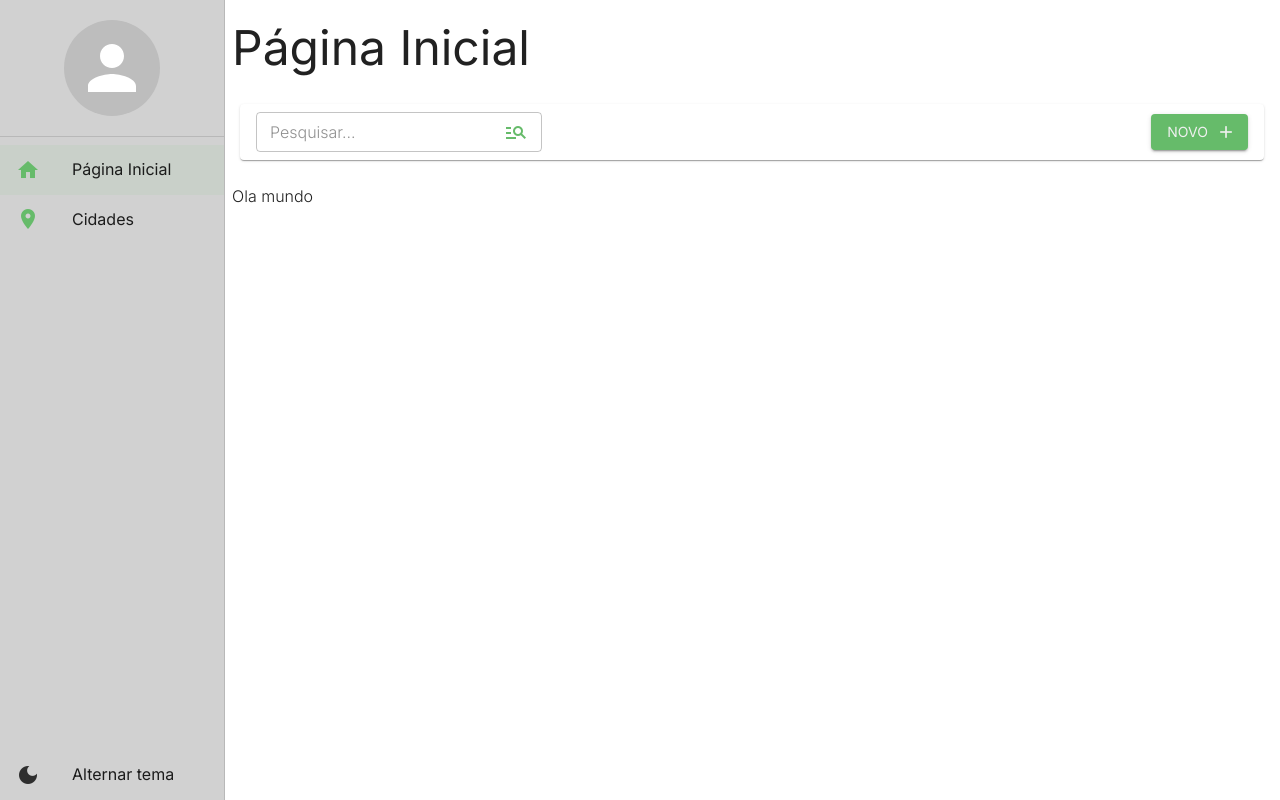
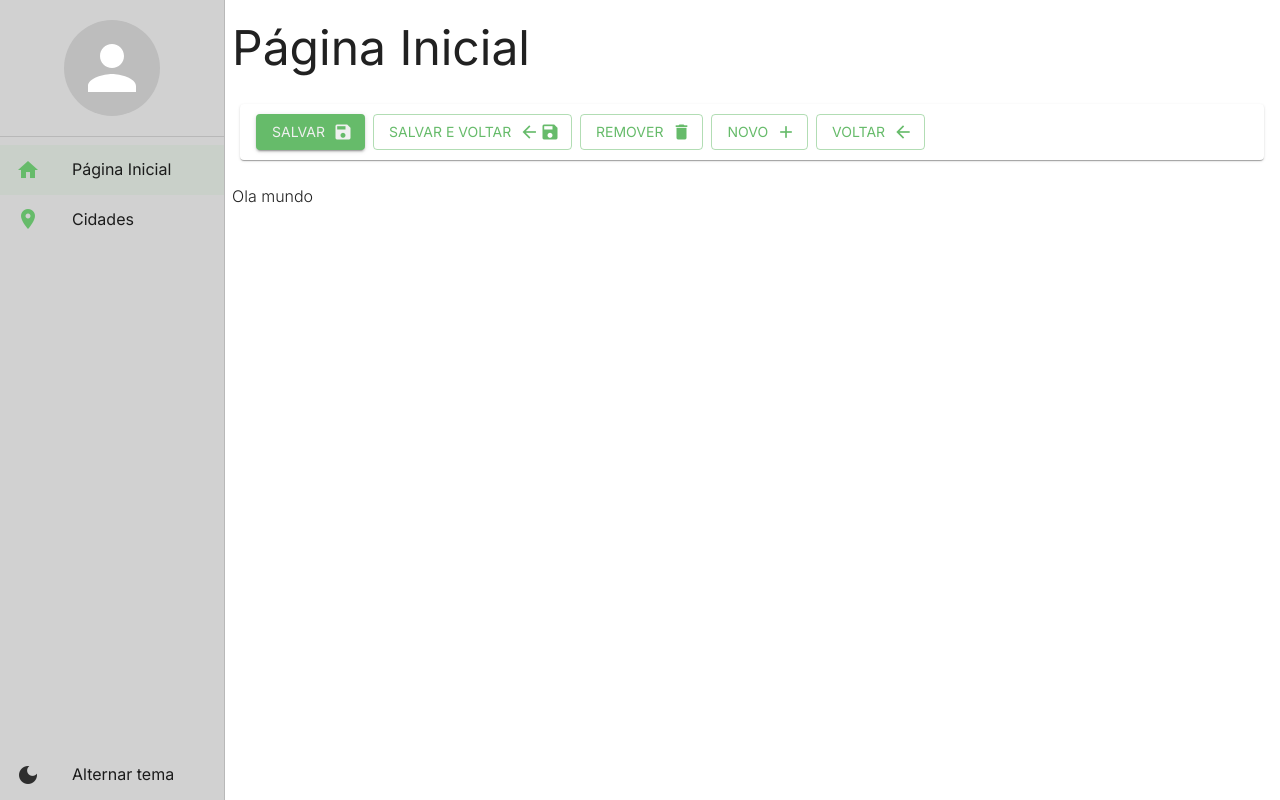
Before and after one commit to hashiraofcode/crm-comerce-sys, a React (Vite) app: page /pagina-inicial in a window 1280 px wide. Built offline with nearby package versions, Linux system fonts and the light colour scheme.

Commit message:
Feat: create details tools

```diff
--- /dev/null
+++ b/src/components/detailsTool.tsx
@@ -0,0 +1,64 @@
+import { Box, Button, Icon, Paper, useTheme } from '@mui/material'
+
+export const DetailsToll = () => {
+  const theme = useTheme()
+  return (
+    <Box
+      component={Paper}
+      sx={{
+        display: 'flex',
+        gap: 1,
+        marginX: 1,
+        padding: 1,
+        paddingX: 2,
+        height: theme.spacing(7),
+        backgroundColor: theme.palette.background.default,
+        alignItems: 'center',
+      }}
+    >
+      <Button
+        variant="contained"
+        onClick={() => {}}
+        endIcon={<Icon>save</Icon>}
+      >
+        Salvar
+      </Button>
+      <Button
+        variant="outlined"
+        onClick={() => {}}
+        endIcon={
+          <Box
+            sx={{
+              display: 'flex',
+              alignItems: 'center',
+              gap: 0.1,
+              justifyContent: 'center',
+            }}
+          >
+            <Icon sx={{ fontSize: '20px' }}>arrow_back</Icon>
+            <Icon sx={{ fontSize: '20px' }}>save</Icon>
+          </Box>
+        }
+      >
+        Salvar e voltar
+      </Button>
+      <Button
+        variant="outlined"
+        onClick={() => {}}
+        endIcon={<Icon>delete</Icon>}
+      >
+        Remover
+      </Button>
+      <Button variant="outlined" onClick={() => {}} endIcon={<Icon>add</Icon>}>
+        Novo
+      </Button>
+      <Button
+        variant="outlined"
+        onClick={() => {}}
+        endIcon={<Icon>arrow_back</Icon>}
+      >
+        Voltar
+      </Button>
+    </Box>
+  )
+}
--- a/src/components/index.ts
+++ b/src/components/index.ts
@@ -1,3 +1,4 @@
 export * from './menuComponent'
 export * from './listItem'
 export * from './toolBar'
+export * from './detailsTool'
--- a/src/pages/dashboard.tsx
+++ b/src/pages/dashboard.tsx
@@ -1,13 +1,10 @@
 import { SourceLayoutApp } from '@/layouts'
-import { ToolBar } from '@/components'
+import { DetailsToll } from '@/components'
 
 export const Dashboard = () => {
   return (
     <>
-      <SourceLayoutApp
-        titulo="Página Inicial"
-        toolBar={<ToolBar displayButton displayTextFiled />}
-      >
+      <SourceLayoutApp titulo="Página Inicial" toolBar={<DetailsToll />}>
         <p>Ola mundo</p>
       </SourceLayoutApp>
     </>
```
